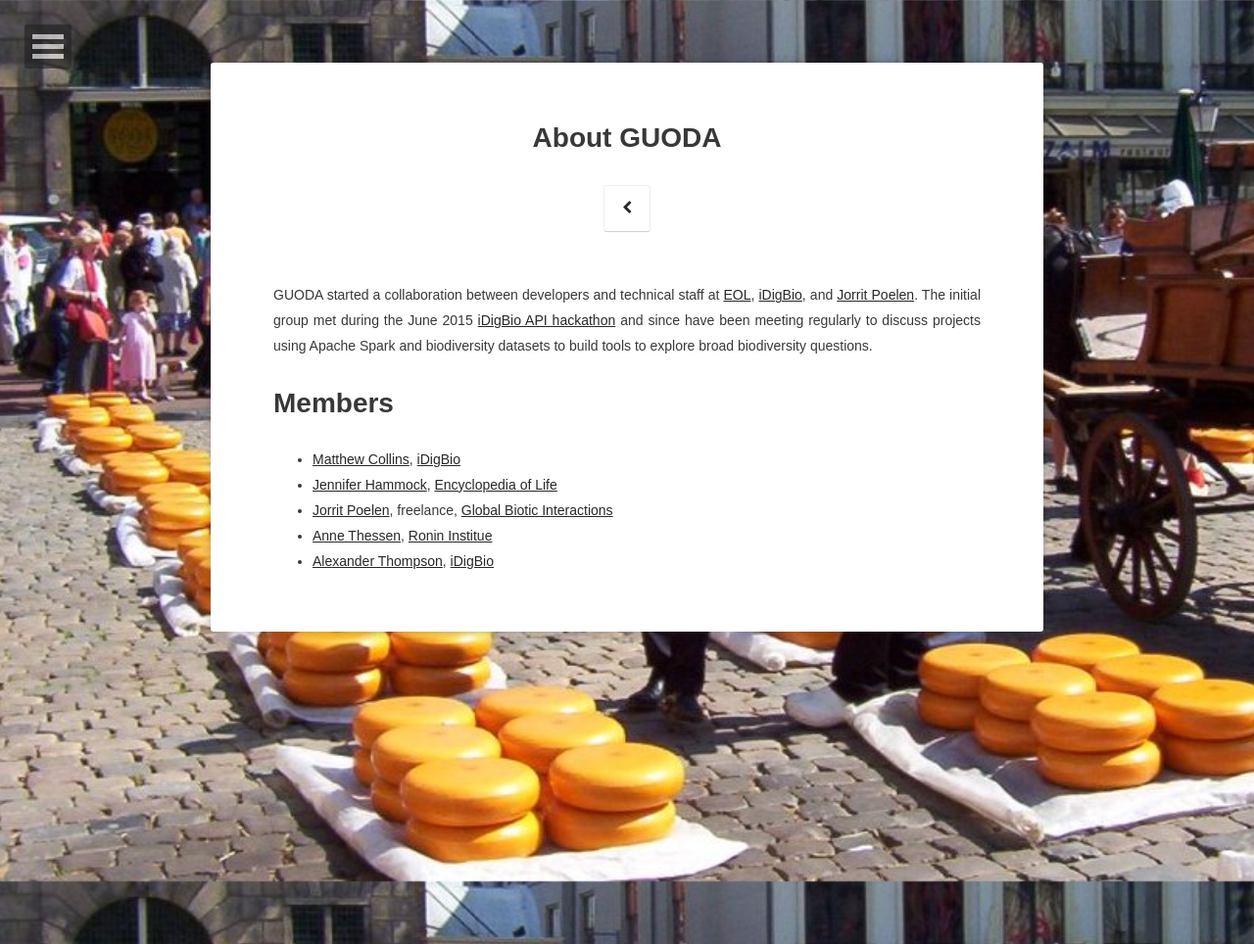
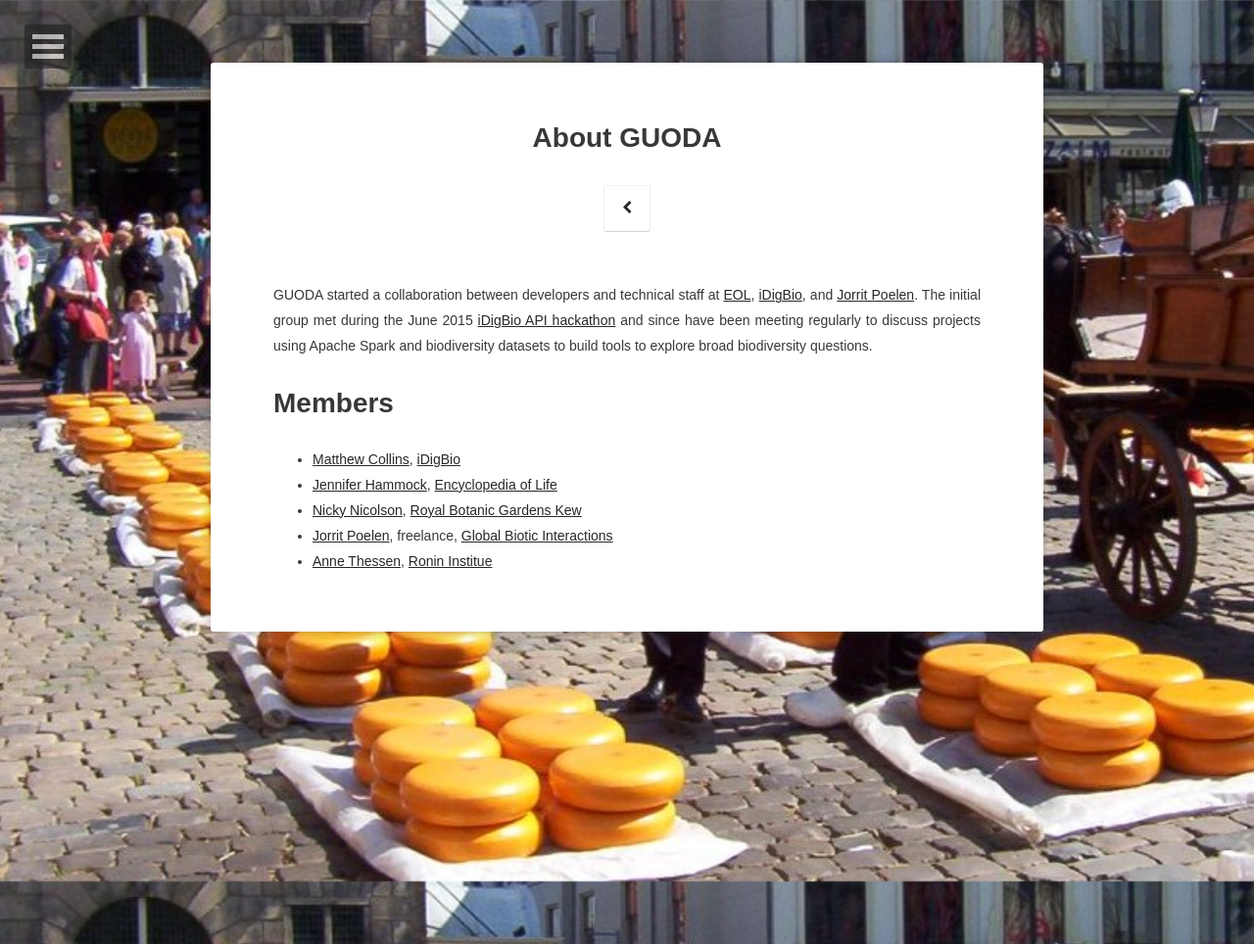
Before and after one commit to bio-guoda/bio-guoda.github.io, a Jekyll site: the page built from about/index.md, in a window 1280 px wide. Shown: the whole page at 98% size. Built offline with Jekyll 4.4.1, drawn with Linux system fonts in a browser that asks for light colours; some web fonts are replaced; comment, search, counter and statistics services are not loaded.

Commit message:
Update index.md

```diff
--- a/about/index.md
+++ b/about/index.md
@@ -15,6 +15,6 @@ biodiversity datasets to build tools to explore broad biodiversity questions.
 
 * [Matthew Collins](https://www.acis.ufl.edu/people/mjcollin), [iDigBio](http://idigbio.org)
 * [Jennifer Hammock](http://invertebrates.si.edu/hammock.htm), [Encyclopedia of Life](http://eol.org)
+* [Nicky Nicolson](https://www.kew.org/science/who-we-are-and-what-we-do/people/nicky-nicolson), [Royal Botanic Gardens Kew](https://www.kew.org)
 * [Jorrit Poelen](http://eol.org/users/56974), freelance, [Global Biotic Interactions](http://globalbioticinteractions.org)
 * [Anne Thessen](http://ronininstitute.org/research-scholars/anne-thessen/), [Ronin Institue](http://ronininstitute.org)
-* [Alexander Thompson](https://www.acis.ufl.edu/people/godfoder), [iDigBio](http://idigbio.org)
```
